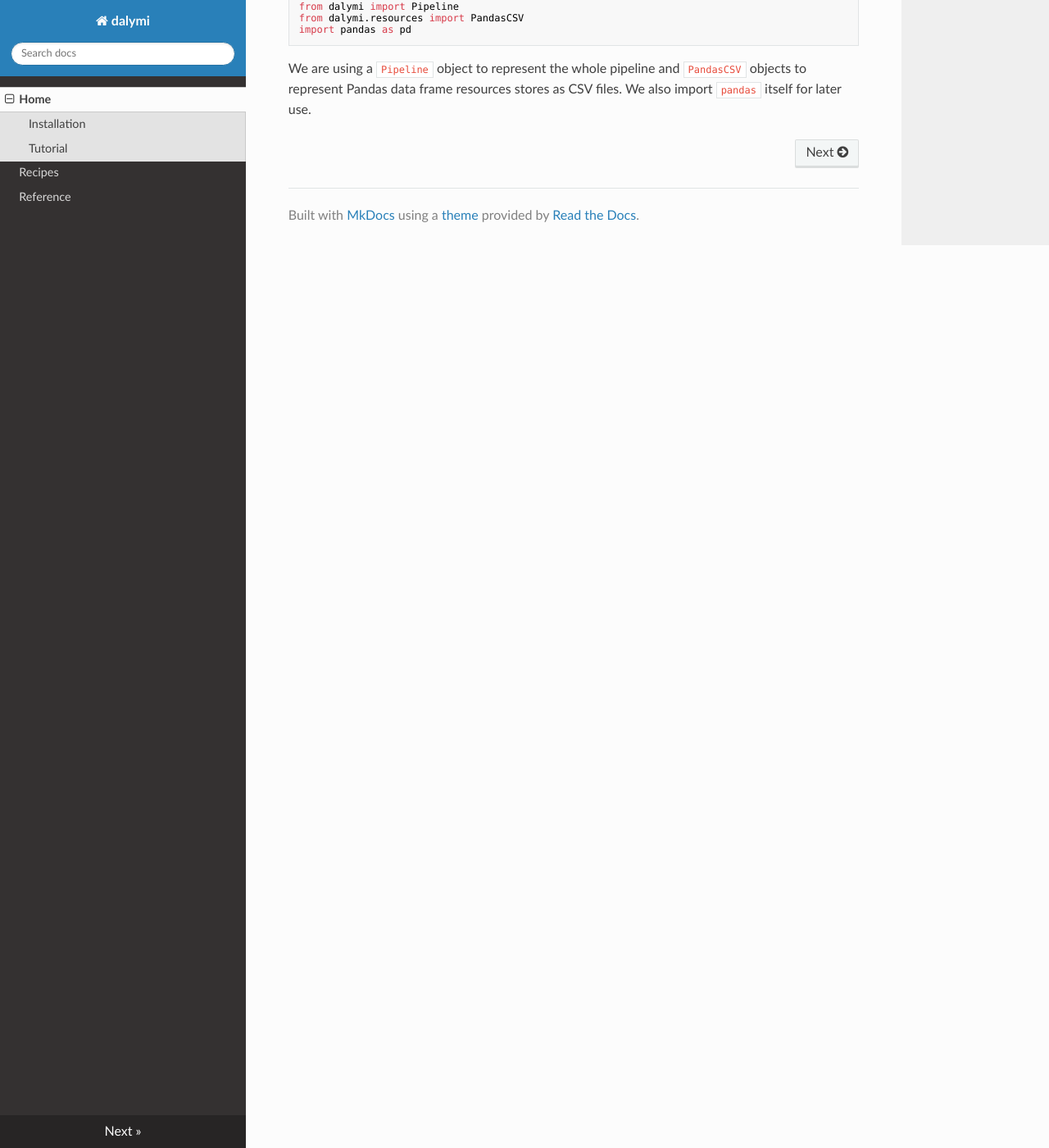
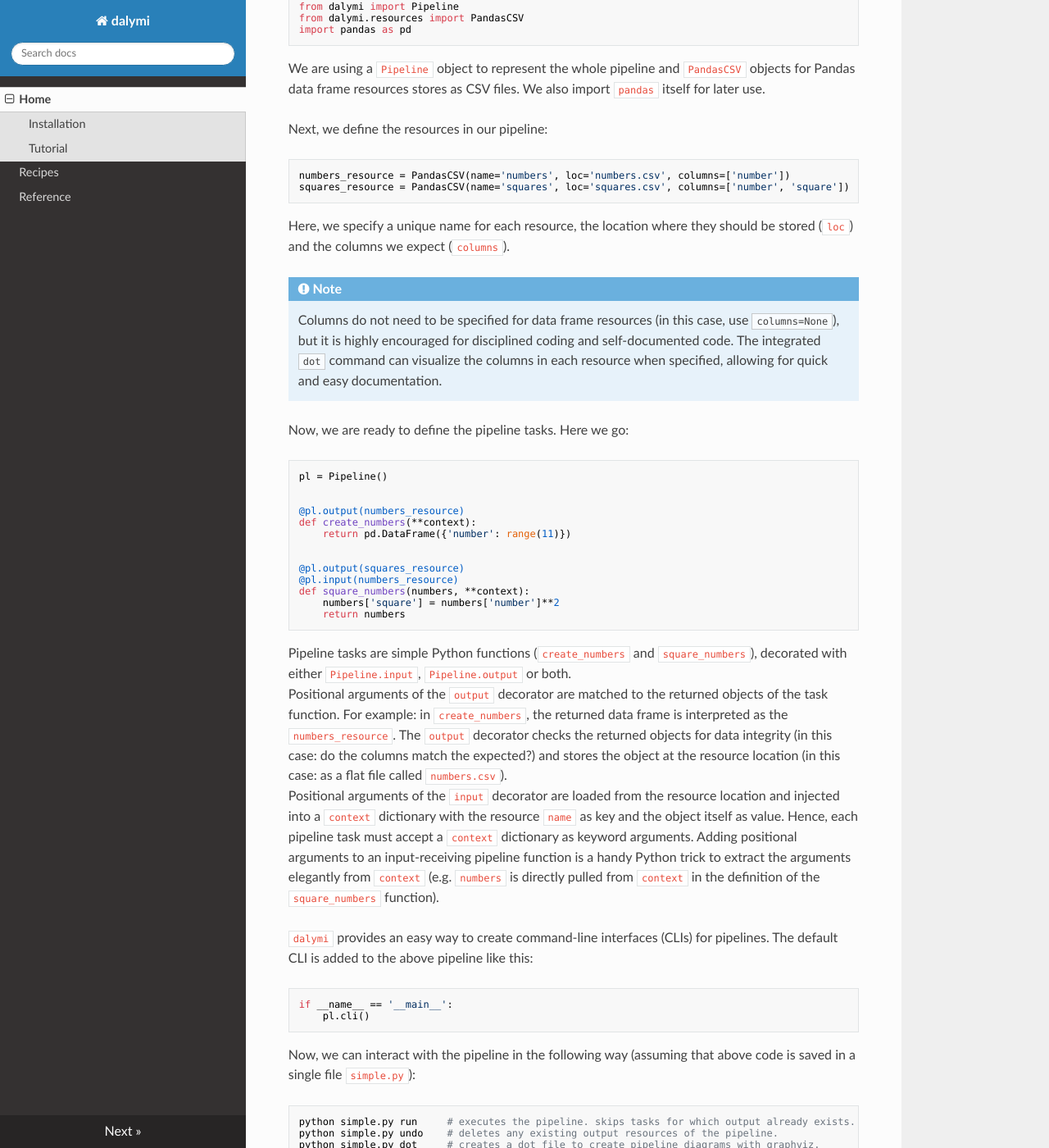
Before and after one commit to joschnitzbauer/dalymi, an MkDocs documentation site: the page built from docs/index.md, in a window 1280 px wide and 1400 px high, scrolled down 2238 px. Shown: the whole window at 82% size. Built offline with MkDocs 1.6.1, drawn with Linux system fonts in a browser that asks for light colours; nearby versions of some CDN libraries; old or Windows-style settings are respelled for this version of MkDocs; some of the changed text lies outside the part shown.

Commit message:
first version of tutorial

````diff
--- a/docs/index.md
+++ b/docs/index.md
@@ -24,12 +24,12 @@ Several features facilitate this goal:
 
 
 ## Installation
-```
+``` bash
 pip install dalymi
 ```
 
 For the latest development:
-```
+``` bash
 pip install git+https://github.com/joschnitzbauer/dalymi.git
 ```
 
@@ -72,5 +72,81 @@ from dalymi.resources import PandasCSV
 import pandas as pd
 ```
 
-We are using a `Pipeline` object to represent the whole pipeline and `PandasCSV` objects to represent Pandas data frame
+We are using a `Pipeline` object to represent the whole pipeline and `PandasCSV` objects for Pandas data frame
 resources stores as CSV files. We also import `pandas` itself for later use.
+
+Next, we define the resources in our pipeline:
+``` python
+numbers_resource = PandasCSV(name='numbers', loc='numbers.csv', columns=['number'])
+squares_resource = PandasCSV(name='squares', loc='squares.csv', columns=['number', 'square'])
+```
+
+Here, we specify a unique name for each resource, the location where they should be stored (`loc`) and the columns we expect (`columns`).
+
+!!! note
+    Columns do not need to be specified for data frame resources (in this case, use `columns=None`), but it is highly encouraged for disciplined coding and self-documented code. The integrated `dot` command can visualize the columns in each resource when specified, allowing for quick and easy documentation.
+
+Now, we are ready to define the pipeline tasks. Here we go:
+
+``` python
+pl = Pipeline()
+
+
+@pl.output(numbers_resource)
+def create_numbers(**context):
+    return pd.DataFrame({'number': range(11)})
+
+
+@pl.output(squares_resource)
+@pl.input(numbers_resource)
+def square_numbers(numbers, **context):
+    numbers['square'] = numbers['number']**2
+    return numbers
+```
+
+Pipeline tasks are simple Python functions (`create_numbers` and `square_numbers`), decorated with either `Pipeline.input`, `Pipeline.output` or both.
+Positional arguments of the `output` decorator are matched to the returned objects of the task function. For example: in `create_numbers`, the returned data frame is interpreted as the `numbers_resource`. The `output` decorator checks the returned objects for data integrity (in this case: do the columns match the expected?) and stores the object at the resource location (in this case: as a flat file called `numbers.csv`).
+Positional arguments of the `input` decorator are loaded from the resource location and injected into a `context` dictionary with the resource `name` as key and the object itself as value. Hence, each pipeline task must accept a `context` dictionary as keyword arguments. Adding positional arguments to an input-receiving pipeline function is a handy Python trick to extract the arguments elegantly from `context` (e.g. `numbers` is directly pulled from `context` in the definition of the `square_numbers` function).
+
+`dalymi` provides an easy way to create command-line interfaces (CLIs) for pipelines. The default CLI is added to the above pipeline like this:
+
+``` python
+if __name__ == '__main__':
+    pl.cli()
+```
+
+Now, we can interact with the pipeline in the following way (assuming that above code is saved in a single file `simple.py`):
+
+``` bash
+python simple.py run     # executes the pipeline. skips tasks for which output already exists.
+python simple.py undo    # deletes any existing output resources of the pipeline.
+python simple.py dot     # creates a dot file to create pipeline diagrams with graphviz.
+```
+
+Task execution can be controlled a bit finer with CLI arguments. For example:
+
+``` bash
+python simple.py run --task square_numbers    # executes only `square_numbers` (and upstream requirements if needed).
+python simple.py run -t square_numbers        # short for the line above
+python simple.py ls                           # lists all tasks in the pipeline
+python simple.py undo --task square_numbers   # deletes only the output of `square_numbers`
+python simple.py undo -t square_numbers       # short for the line above
+python simple.py undo -t square_numbers -d    # deletes the output of `square_numbers` and all downstream outputs
+python simple.py undo -t square_numbers --downstream    # same as above
+```
+
+CLI commandas and arguments are added to the `context` dictionary, so pipeline tasks can make use of them.
+Hence, the minimal `context dictionary` is:
+
+``` python
+{'command': '{command}'}  # where {command} is one of `run`, `undo`, `ls`, `dot`
+```
+
+Depending on optional arguments, context may contain other CLI entries (by the argument's long version), such as:
+``` python
+{'task': 'square_numbers',
+ 'downstream': True}
+```
+
+!!! note
+    Extending the CLI with custom arguments allows for easy implementation of project-specific arguments (for example the execution date). See [Recipes](recipes.md) for further details.
````
Also changed, not shown: docs/recipes.md (+2 -0 lines).
